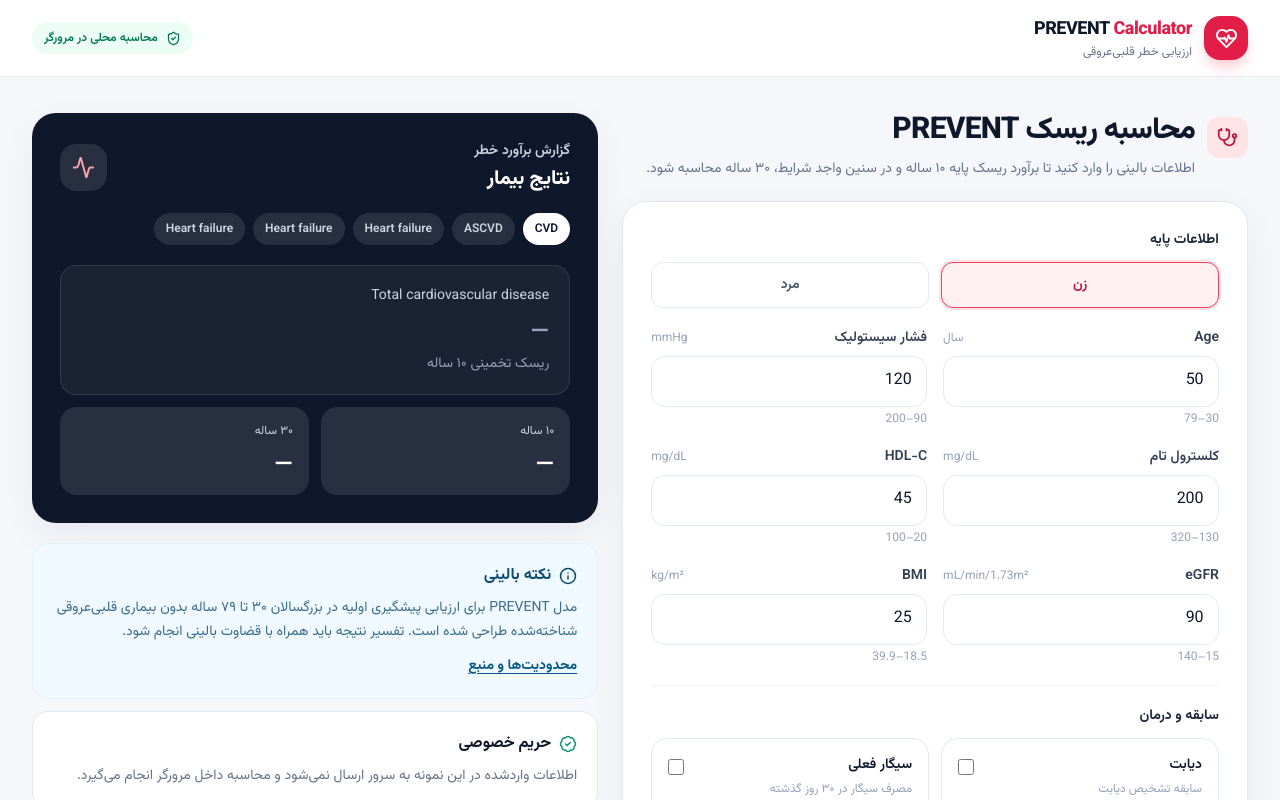
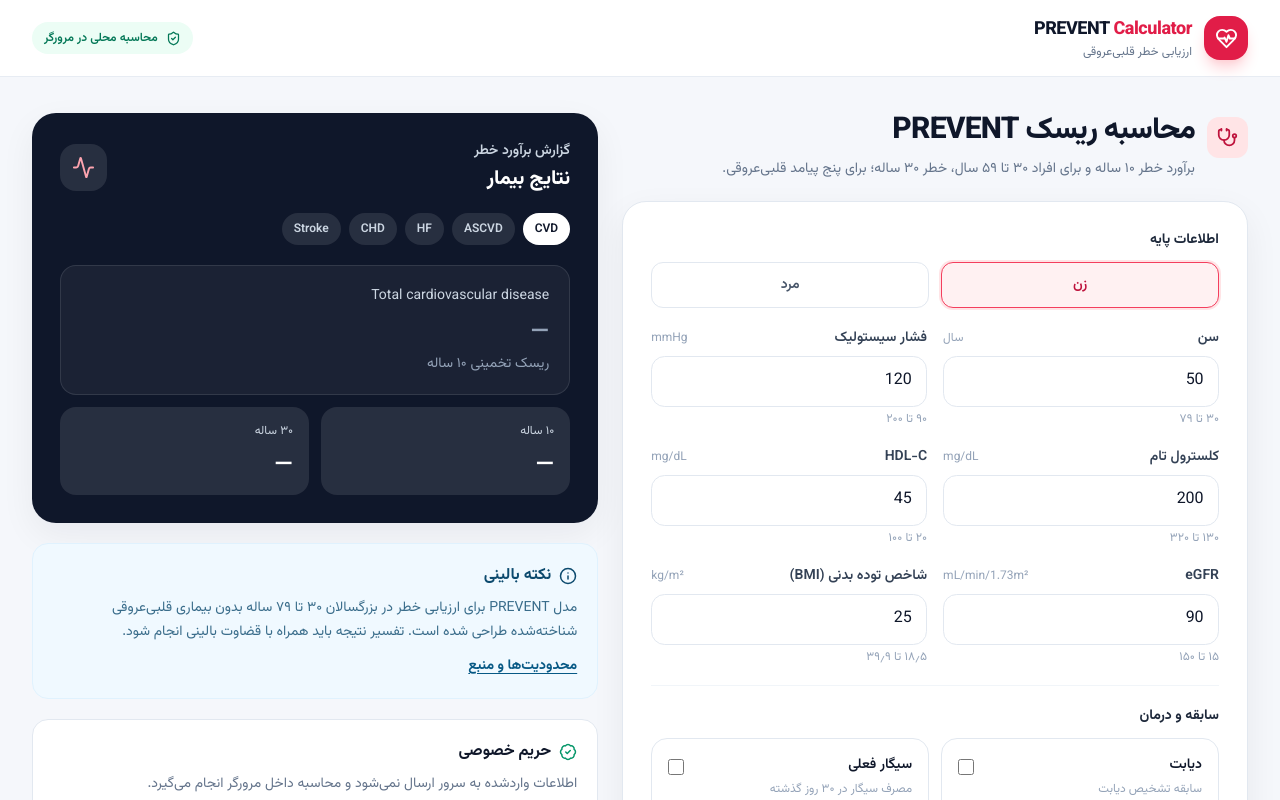
Before and after one commit to SeyedJavadMajidi/prevent-calculator, a React (Vite) app: page / in a window 1280 px wide. Shown: the top 800 px of the page. Built offline with nearby package versions, Linux system fonts and the light colour scheme.

Commit message:
Expose advanced predictors and five PREVENT outcomes in UI

```diff
--- a/src/App.jsx
+++ b/src/App.jsx
@@ -1,134 +1,211 @@
-import { useMemo, useState } from 'react';
+import { useState } from 'react';
 import { Activity, ArrowDownToLine, BadgeCheck, Calculator, HeartPulse, Info, RotateCcw, ShieldCheck, Stethoscope } from 'lucide-react';
 import { calculatePrevent, PREVENT_OUTCOMES } from './prevent.js';
 
-const initial = { sex:'female', age:'50', sbp:'120', totalCholesterol:'200', hdl:'45', egfr:'90', bmi:'25', diabetes:false, smoking:false, antiHTN:false, statin:false };
+const initial = {
+  sex: 'female', age: '50', sbp: '120', totalCholesterol: '200', hdl: '45',
+  egfr: '90', bmi: '25', diabetes: false, smoking: false, antiHTN: false,
+  statin: false, uacr: '', hba1c: '', sdi: '',
+};
 const fields = [
-  ['age','Age','سال','30–79','number'], ['sbp','فشار سیستولیک','mmHg','90–200','number'],
-  ['totalCholesterol','کلسترول تام','mg/dL','130–320','number'], ['hdl','HDL-C','mg/dL','20–100','number'],
-  ['egfr','eGFR','mL/min/1.73m²','15–140','number'], ['bmi','BMI','kg/m²','18.5–39.9','number']
+  ['age', 'سن', 'سال', '۳۰ تا ۷۹', 'number'],
+  ['sbp', 'فشار سیستولیک', 'mmHg', '۹۰ تا ۲۰۰', 'number'],
+  ['totalCholesterol', 'کلسترول تام', 'mg/dL', '۱۳۰ تا ۳۲۰', 'number'],
+  ['hdl', 'HDL-C', 'mg/dL', '۲۰ تا ۱۰۰', 'number'],
+  ['egfr', 'eGFR', 'mL/min/1.73m²', '۱۵ تا ۱۵۰', 'number'],
+  ['bmi', 'شاخص توده بدنی (BMI)', 'kg/m²', '۱۸٫۵ تا ۳۹٫۹', 'number'],
 ];
 const switches = [
-  ['diabetes','دیابت','سابقه تشخیص دیابت'], ['smoking','سیگار فعلی','مصرف سیگار در ۳۰ روز گذشته'],
-  ['antiHTN','داروی فشار خون','مصرف فعلی داروی ضد فشار خون'], ['statin','استاتین','مصرف فعلی داروی استاتین']
+  ['diabetes', 'دیابت', 'سابقه تشخیص دیابت'],
+  ['smoking', 'سیگار فعلی', 'مصرف سیگار در ۳۰ روز گذشته'],
+  ['antiHTN', 'داروی فشار خون', 'مصرف فعلی داروی ضد فشار خون'],
+  ['statin', 'استاتین', 'مصرف فعلی داروی استاتین'],
 ];
-function Field({name,label,unit,hint,value,onChange}) {
+const optionalFields = [
+  ['uacr', 'نسبت آلبومین به کراتینین ادرار (UACR)', 'mg/g', '۰٫۱ تا ۲۵٬۰۰۰'],
+  ['hba1c', 'هموگلوبین A1c (HbA1c)', '%', '۳ تا ۱۵'],
+  ['sdi', 'شاخص محرومیت اجتماعی (SDI)', 'دهک ۱ تا ۱۰', 'عدد صحیح'],
+];
+
+function Field({ name, label, unit, hint, value, onChange, optional = false }) {
   return <label className="block">
-    <span className="mb-2 flex items-center justify-between gap-2 text-sm font-semibold text-slate-700"><span>{label}</span><span className="text-xs font-normal text-slate-400" dir="ltr">{unit}</span></span>
-    <input className="field" name={name} type="number" inputMode="decimal" step="any" min={name==='bmi'?18.5:undefined} max={name==='bmi'?39.9:undefined} value={value} onChange={e=>onChange(name,e.target.value)} required />
+    <span className="mb-2 flex items-center justify-between gap-2 text-sm font-semibold text-slate-700">
+      <span>{label}</span><span className="text-xs font-normal text-slate-400" dir="ltr">{unit}</span>
+    </span>
+    <input
+      className="field"
+      name={name}
+      type="number"
+      inputMode="decimal"
+      step={name === 'sdi' ? '1' : 'any'}
+      min={name === 'bmi' ? 18.5 : undefined}
+      max={name === 'bmi' ? 39.9 : undefined}
+      value={value}
+      onChange={e => onChange(name, e.target.value)}
+      required={!optional}
+    />
     <span className="mt-1 block text-xs text-slate-400">{hint}</span>
   </label>;
 }
-function RiskCard({title,value,accent}) {
+function RiskCard({ title, value, accent }) {
   const n = Number(value);
   const riskClass = n < 5 ? 'text-emerald-700' : n < 10 ? 'text-amber-700' : 'text-rose-700';
   return <div className="rounded-2xl border border-slate-200 bg-white p-5 shadow-soft">
-    <div className="mb-3 flex items-center gap-2 text-sm font-medium text-slate-500"><span className={`h-2 w-2 rounded-full ${accent}`}/>{title}</div>
-    <div className={`text-4xl font-bold tracking-tight ${riskClass}`}>{Number(value).toFixed(1)}<span className="mr-1 text-xl">٪</span></div>
-    <div className="mt-3 h-2 overflow-hidden rounded-full bg-slate-100"><div className={`h-full rounded-full ${accent}`} style={{width:`${Math.min(100,n)}%`}}/></div>
-    <p className="mt-2 text-xs text-slate-400">برآورد احتمال طی دوره زمانی، نه تشخیص قطعی</p>
+    <div className="mb-3 flex items-center gap-2 text-sm font-medium text-slate-500">
+      <span className={`h-2 w-2 rounded-full ${accent}`} />{title}
+    </div>
+    <div className={`text-4xl font-bold tracking-tight ${riskClass}`}>
+      {n.toFixed(1)}<span className="mr-1 text-xl">٪</span>
+    </div>
+    <div className="mt-3 h-2 overflow-hidden rounded-full bg-slate-100">
+      <div className={`h-full rounded-full ${accent}`} style={{ width: `${Math.min(100, n)}%` }} />
+    </div>
+    <p className="mt-2 text-xs text-slate-400">برآورد احتمال طی دوره زمانی؛ نه تشخیص قطعی</p>
   </div>;
 }
+
 export default function App() {
-  const [form,setForm] = useState(initial);
-  const [result,setResult] = useState(null);
-  const [error,setError] = useState('');
-  const [tab,setTab] = useState('cvd');
-  const [showInfo,setShowInfo] = useState(false);
-  const [showAdvanced,setShowAdvanced] = useState(false);
-  const update = (key,value) => setForm(s=>({...s,[key]:value}));
-  const activeOutcome = PREVENT_OUTCOMES.find(o=>o.key===tab) || PREVENT_OUTCOMES[0];
-  const doCalculate = e => {
-    e.preventDefault(); setError('');
-    try { const r=calculatePrevent({...form,age:Number(form.age),sbp:Number(form.sbp),totalCholesterol:Number(form.totalCholesterol),hdl:Number(form.hdl),egfr:Number(form.egfr),bmi:Number(form.bmi)}); setResult(r); }
-    catch(err) { setResult(null); setError(err.message || 'لطفاً ورودی‌ها را بررسی کنید.'); }
+  const [form, setForm] = useState(initial);
+  const [result, setResult] = useState(null);
+  const [error, setError] = useState('');
+  const [tab, setTab] = useState('cvd');
+  const [showInfo, setShowInfo] = useState(false);
+  const [showAdvanced, setShowAdvanced] = useState(false);
+  const update = (key, value) => setForm(current => ({ ...current, [key]: value }));
+  const activeOutcome = PREVENT_OUTCOMES.find(outcome => outcome.key === tab) || PREVENT_OUTCOMES[0];
+
+  const doCalculate = event => {
+    event.preventDefault();
+    setError('');
+    try {
+      const numericKeys = ['age', 'sbp', 'totalCholesterol', 'hdl', 'egfr', 'bmi'];
+      const input = { ...form };
+      numericKeys.forEach(key => { input[key] = Number(form[key]); });
+      ['uacr', 'hba1c', 'sdi'].forEach(key => {
+        input[key] = form[key] === '' ? null : Number(form[key]);
+      });
+      setResult(calculatePrevent(input));
+    } catch (err) {
+      setResult(null);
+      setError(err.message || 'لطفاً ورودی‌ها را بررسی کنید.');
+    }
   };
-  const reset = () => { setForm(initial); setResult(null); setError(''); };
+  const reset = () => {
+    setForm(initial);
+    setResult(null);
+    setError('');
+    setTab('cvd');
+  };
   const exportCsv = () => {
     if (!result) return;
-    const rows=[['Outcome','10-year risk (%)','30-year risk (%)'],...PREVENT_OUTCOMES.map(o=>[o.label,result.tenYear[o.key]?.toFixed(3) ?? '',result.thirtyYear?.[o.key]?.toFixed(3) ?? ''])];
-    const csv='\uFEFF'+rows.map(r=>r.map(v=>`"${String(v).replaceAll('"','""')}"`).join(',')).join('\n');
-    const url=URL.createObjectURL(new Blob([csv],{type:'text/csv;charset=utf-8;'}));
-    const a=document.createElement('a'); a.href=url; a.download='prevent-risk-results.csv'; a.click(); URL.revokeObjectURL(url);
+    const rows = [
+      ['Outcome', '10-year risk (%)', '30-year risk (%)'],
+      ...PREVENT_OUTCOMES.map(outcome => [
+        outcome.label,
+        result.tenYear[outcome.key]?.toFixed(3) ?? '',
+        result.thirtyYear?.[outcome.key]?.toFixed(3) ?? '',
+      ]),
+    ];
+    const csv = '\uFEFF' + rows.map(row => row.map(value => `"${String(value).replaceAll('"', '""')}"`).join(',')).join('\n');
+    const url = URL.createObjectURL(new Blob([csv], { type: 'text/csv;charset=utf-8;' }));
+    const anchor = document.createElement('a');
+    anchor.href = url;
+    anchor.download = 'prevent-risk-results.csv';
+    anchor.click();
+    URL.revokeObjectURL(url);
   };
+
   return <div className="min-h-screen bg-[#f5f7fb] text-slate-900">
     <header className="border-b border-slate-200/80 bg-white">
       <div className="mx-auto flex max-w-7xl items-center justify-between gap-4 px-4 py-4 sm:px-6 lg:px-8">
         <div className="flex items-center gap-3">
-          <div className="grid h-11 w-11 place-items-center rounded-2xl bg-rose-600 text-white shadow-lg shadow-rose-200"><HeartPulse size={23}/></div>
+          <div className="grid h-11 w-11 place-items-center rounded-2xl bg-rose-600 text-white shadow-lg shadow-rose-200"><HeartPulse size={23} /></div>
           <div><div className="text-lg font-extrabold tracking-tight">PREVENT <span className="text-rose-600">Calculator</span></div><div className="text-xs text-slate-500">ارزیابی خطر قلبی‌عروقی</div></div>
         </div>
-        <div className="hidden items-center gap-2 rounded-full bg-emerald-50 px-3 py-2 text-xs font-semibold text-emerald-700 sm:flex"><ShieldCheck size={15}/> محاسبه محلی در مرورگر</div>
+        <div className="hidden items-center gap-2 rounded-full bg-emerald-50 px-3 py-2 text-xs font-semibold text-emerald-700 sm:flex"><ShieldCheck size={15} /> محاسبه محلی در مرورگر</div>
       </div>
     </header>
+
     <main className="mx-auto grid max-w-7xl gap-6 px-4 py-6 sm:px-6 lg:grid-cols-[minmax(0,1.05fr)_minmax(0,.95fr)] lg:px-8 lg:py-9">
       <section className="space-y-5">
         <div className="flex items-start gap-3">
-          <div className="mt-1 rounded-xl bg-rose-100 p-2.5 text-rose-700"><Stethoscope size={21}/></div>
-          <div><h1 className="text-2xl font-extrabold tracking-tight sm:text-3xl">محاسبه ریسک PREVENT</h1><p className="mt-2 max-w-2xl text-sm leading-6 text-slate-500">اطلاعات بالینی را وارد کنید تا برآورد ریسک پایه ۱۰ ساله و در سنین واجد شرایط، ۳۰ ساله محاسبه شود.</p></div>
+          <div className="mt-1 rounded-xl bg-rose-100 p-2.5 text-rose-700"><Stethoscope size={21} /></div>
+          <div><h1 className="text-2xl font-extrabold tracking-tight sm:text-3xl">محاسبه ریسک PREVENT</h1><p className="mt-2 max-w-2xl text-sm leading-6 text-slate-500">برآورد خطر ۱۰ ساله و برای افراد ۳۰ تا ۵۹ سال، خطر ۳۰ ساله؛ برای پنج پیامد قلبی‌عروقی.</p></div>
         </div>
+
         <form onSubmit={doCalculate} className="space-y-5 rounded-3xl border border-slate-200 bg-white p-5 shadow-soft sm:p-7">
           <div>
             <div className="mb-3 text-sm font-bold text-slate-800">اطلاعات پایه</div>
             <div className="grid grid-cols-2 gap-3">
-              {[['female','زن'],['male','مرد']].map(([value,label])=><button type="button" key={value} onClick={()=>update('sex',value)} className={`rounded-xl border px-4 py-3 text-sm font-semibold transition ${form.sex===value?'border-rose-500 bg-rose-50 text-rose-700 ring-2 ring-rose-100':'border-slate-200 bg-white text-slate-600 hover:border-slate-300'}`}>{label}</button>)}
+              {['female', 'male'].map(value => <button type="button" key={value} onClick={() => update('sex', value)} className={`rounded-xl border px-4 py-3 text-sm font-semibold transition ${form.sex === value ? 'border-rose-500 bg-rose-50 text-rose-700 ring-2 ring-rose-100' : 'border-slate-200 bg-white text-slate-600 hover:border-slate-300'}`}>{value === 'female' ? 'زن' : 'مرد'}</button>)}
             </div>
           </div>
           <div className="grid gap-x-4 gap-y-5 sm:grid-cols-2">
-            {fields.map(([name,label,unit,hint])=><Field key={name} name={name} label={label} unit={unit} hint={hint} value={form[name]} onChange={update}/>)}
+            {fields.map(([name, label, unit, hint]) => <Field key={name} name={name} label={label} unit={unit} hint={hint} value={form[name]} onChange={update} />)}
           </div>
+
           <div className="border-t border-slate-100 pt-5">
             <div className="mb-3 text-sm font-bold text-slate-800">سابقه و درمان</div>
             <div className="grid gap-3 sm:grid-cols-2">
-              {switches.map(([name,label,desc])=><label key={name} className="flex cursor-pointer items-start justify-between gap-3 rounded-2xl border border-slate-200 p-4 transition hover:border-slate-300">
-                <span><span className="block text-sm font-semibold">{label}</span><span className="mt-1 block text-xs leading-5 text-slate-400">{desc}</span></span>
-                <input className="mt-1 h-4 w-4 accent-rose-600" type="checkbox" checked={form[name]} onChange={e=>update(name,e.target.checked)}/>
+              {switches.map(([name, label, description]) => <label key={name} className="flex cursor-pointer items-start justify-between gap-3 rounded-2xl border border-slate-200 p-4 transition hover:border-slate-300">
+                <span><span className="block text-sm font-semibold">{label}</span><span className="mt-1 block text-xs leading-5 text-slate-400">{description}</span></span>
+                <input className="mt-1 h-4 w-4 accent-rose-600" type="checkbox" checked={form[name]} onChange={event => update(name, event.target.checked)} />
               </label>)}
             </div>
           </div>
-          <button type="button" onClick={()=>setShowAdvanced(v=>!v)} className="flex w-full items-center justify-between rounded-xl bg-slate-50 px-4 py-3 text-sm font-semibold text-slate-600 hover:bg-slate-100">
-            <span>پیش‌بین‌های تکمیلی (UACR، HbA1c و SDI)</span><span>{showAdvanced?'−':'+'}</span>
+
+          <button type="button" onClick={() => setShowAdvanced(value => !value)} className="flex w-full items-center justify-between rounded-xl bg-slate-50 px-4 py-3 text-sm font-semibold text-slate-600 hover:bg-slate-100">
+            <span>پیش‌بین‌های تکمیلی (اختیاری): UACR، HbA1c و SDI</span><span>{showAdvanced ? '−' : '+'}</span>
           </button>
-          {showAdvanced&&<div className="rounded-xl border border-amber-200 bg-amber-50 p-4 text-sm leading-6 text-amber-900">این نسخه هنوز ضرایب رسمی مدل‌های دارای UACR، HbA1c و شاخص محرومیت اجتماعی (SDI) را محاسبه نمی‌کند. برای جلوگیری از ارائه عدد گمراه‌کننده، این متغیرها در نتیجه دخالت داده نمی‌شوند.</div>}
-          {error&&<div role="alert" className="rounded-xl border border-rose-200 bg-rose-50 px-4 py-3 text-sm text-rose-700">{error}</div>}
+          {showAdvanced && <div className="space-y-4 rounded-2xl border border-slate-200 p-4">
+            <p className="text-xs leading-5 text-slate-500">هر موردی که در دسترس نیست خالی بماند. مدل دارای شاخص‌های مفقود بودن، ورودی‌های واردنشده را جداگانه مدیریت می‌کند.</p>
+            <div className="grid gap-x-4 gap-y-5 sm:grid-cols-2">
+              {optionalFields.map(([name, label, unit, hint]) => <Field key={name} name={name} label={label} unit={unit} hint={hint} value={form[name]} onChange={update} optional />)}
+            </div>
+          </div>}
+
+          {error && <div role="alert" className="rounded-xl border border-rose-200 bg-rose-50 px-4 py-3 text-sm text-rose-700">{error}</div>}
           <div className="flex flex-col gap-3 pt-1 sm:flex-row">
-            <button className="flex flex-1 items-center justify-center gap-2 rounded-xl bg-rose-600 px-5 py-3.5 text-sm font-bold text-white shadow-lg shadow-rose-200 transition hover:bg-rose-700" type="submit"><Calculator size={18}/> محاسبه ریسک</button>
-            <button className="flex items-center justify-center gap-2 rounded-xl border border-slate-200 px-5 py-3.5 text-sm font-semibold text-slate-600 hover:bg-slate-50" type="button" onClick={reset}><RotateCcw size={16}/> پاک‌کردن</button>
+            <button className="flex flex-1 items-center justify-center gap-2 rounded-xl bg-rose-600 px-5 py-3.5 text-sm font-bold text-white shadow-lg shadow-rose-200 transition hover:bg-rose-700" type="submit"><Calculator size={18} /> محاسبه ریسک</button>
+            <button className="flex items-center justify-center gap-2 rounded-xl border border-slate-200 px-5 py-3.5 text-sm font-semibold text-slate-600 hover:bg-slate-50" type="button" onClick={reset}><RotateCcw size={16} /> پاک‌کردن</button>
           </div>
         </form>
       </section>
+
       <aside className="space-y-5">
         <div className="rounded-3xl bg-slate-900 p-6 text-white shadow-soft sm:p-7">
           <div className="flex items-center justify-between gap-3">
             <div><div className="text-sm font-semibold text-slate-300">گزارش برآورد خطر</div><h2 className="mt-1 text-xl font-extrabold">نتایج بیمار</h2></div>
-            <div className="rounded-2xl bg-white/10 p-3 text-rose-300"><Activity size={23}/></div>
+            <div className="rounded-2xl bg-white/10 p-3 text-rose-300"><Activity size={23} /></div>
           </div>
           <div className="mt-5 flex flex-wrap gap-2">
-            {PREVENT_OUTCOMES.map(o=><button key={o.key} onClick={()=>setTab(o.key)} className={`rounded-full px-3 py-2 text-xs font-semibold transition ${tab===o.key?'bg-white text-slate-900':'bg-white/10 text-slate-300 hover:bg-white/15'}`}>{o.key==='cvd'?'CVD':o.key==='ascvd'?'ASCVD':'Heart failure'}</button>)}
+            {PREVENT_OUTCOMES.map(outcome => <button type="button" key={outcome.key} onClick={() => setTab(outcome.key)} className={`rounded-full px-3 py-2 text-xs font-semibold transition ${tab === outcome.key ? 'bg-white text-slate-900' : 'bg-white/10 text-slate-300 hover:bg-white/15'}`}>{({ cvd: 'CVD', ascvd: 'ASCVD', hf: 'HF', chd: 'CHD', stroke: 'Stroke' })[outcome.key]}</button>)}
           </div>
           <div className="mt-5 rounded-2xl border border-white/10 bg-white/5 p-5">
             <div className="text-sm text-slate-300">{activeOutcome.label}</div>
-            {result?<div className="mt-2 text-4xl font-extrabold">{result.tenYear[tab].toFixed(1)}<span className="mr-1 text-xl">٪</span></div>:<div className="mt-2 text-2xl font-bold text-slate-400">—</div>}
+            {result ? <div className="mt-2 text-4xl font-extrabold">{result.tenYear[tab].toFixed(1)}<span className="mr-1 text-xl">٪</span></div> : <div className="mt-2 text-2xl font-bold text-slate-400">—</div>}
             <div className="mt-2 text-sm text-slate-400">ریسک تخمینی ۱۰ ساله</div>
           </div>
           <div className="mt-3 grid grid-cols-2 gap-3">
-            <div className="rounded-2xl bg-white/10 p-4"><div className="text-xs text-slate-300">۱۰ ساله</div><div className="mt-2 text-2xl font-bold">{result?result.tenYear[tab].toFixed(1)+'٪':'—'}</div></div>
-            <div className="rounded-2xl bg-white/10 p-4"><div className="text-xs text-slate-300">۳۰ ساله</div><div className="mt-2 text-2xl font-bold">{result?.thirtyYear?result.thirtyYear[tab].toFixed(1)+'٪':'—'}</div></div>
+            <div className="rounded-2xl bg-white/10 p-4"><div className="text-xs text-slate-300">۱۰ ساله</div><div className="mt-2 text-2xl font-bold">{result ? result.tenYear[tab].toFixed(1) + '٪' : '—'}</div></div>
+            <div className="rounded-2xl bg-white/10 p-4"><div className="text-xs text-slate-300">۳۰ ساله</div><div className="mt-2 text-2xl font-bold">{result?.thirtyYear ? result.thirtyYear[tab].toFixed(1) + '٪' : '—'}</div></div>
           </div>
-          {result&&<button onClick={exportCsv} className="mt-4 flex w-full items-center justify-center gap-2 rounded-xl bg-white px-4 py-3 text-sm font-bold text-slate-900 hover:bg-slate-100"><ArrowDownToLine size={17}/> دریافت نتایج CSV</button>}
+          {result && <button type="button" onClick={exportCsv} className="mt-4 flex w-full items-center justify-center gap-2 rounded-xl bg-white px-4 py-3 text-sm font-bold text-slate-900 hover:bg-slate-100"><ArrowDownToLine size={17} /> دریافت نتایج CSV</button>}
         </div>
-        <div className="grid gap-3 sm:grid-cols-2 lg:grid-cols-1">
-          {result&&<div className="grid gap-3 sm:grid-cols-2 lg:grid-cols-1">{PREVENT_OUTCOMES.map(o=><RiskCard key={o.key} title={o.label} value={result.tenYear[o.key]} accent={o.key==='cvd'?'bg-rose-500':o.key==='ascvd'?'bg-amber-500':'bg-sky-500'}/>)}</div>}
-          <div className="rounded-2xl border border-sky-100 bg-sky-50 p-5">
-            <div className="flex items-center gap-2 font-bold text-sky-900"><Info size={18}/> نکته بالینی</div>
-            <p className="mt-2 text-sm leading-6 text-sky-900/80">مدل PREVENT برای ارزیابی پیشگیری اولیه در بزرگسالان ۳۰ تا ۷۹ ساله بدون بیماری قلبی‌عروقی شناخته‌شده طراحی شده است. تفسیر نتیجه باید همراه با قضاوت بالینی انجام شود.</p>
-            <button onClick={()=>setShowInfo(v=>!v)} className="mt-3 text-sm font-bold text-sky-800 underline underline-offset-4">{showInfo?'بستن توضیحات':'محدودیت‌ها و منبع'}</button>
-            {showInfo&&<p className="mt-3 border-t border-sky-200 pt-3 text-xs leading-6 text-sky-900/80">نسخه فعلی بر اساس ضرایب مدل پایه ساده‌شده در فایل اکسل پیاده‌سازی شده است؛ هنوز معادل کامل ماشین‌حساب رسمی AHA نیست و نباید به‌تنهایی مبنای تصمیم درمانی باشد. منبع مدل: American Heart Association PREVENT Equations.</p>}
-          </div>
-          <div className="rounded-2xl border border-slate-200 bg-white p-5">
-            <div className="flex items-center gap-2 font-bold"><BadgeCheck size={18} className="text-emerald-600"/> حریم خصوصی</div>
-            <p className="mt-2 text-sm leading-6 text-slate-500">اطلاعات واردشده در این نمونه به سرور ارسال نمی‌شود و محاسبه داخل مرورگر انجام می‌گیرد.</p>
-          </div>
+
+        {result && <div className="grid gap-3 sm:grid-cols-2">
+          {PREVENT_OUTCOMES.map(outcome => <RiskCard key={outcome.key} title={outcome.label} value={result.tenYear[outcome.key]} accent={({ cvd: 'bg-rose-500', ascvd: 'bg-amber-500', hf: 'bg-sky-500', chd: 'bg-violet-500', stroke: 'bg-indigo-500' })[outcome.key]} />)}
+        </div>}
+
+        <div className="rounded-2xl border border-sky-100 bg-sky-50 p-5">
+          <div className="flex items-center gap-2 font-bold text-sky-900"><Info size={18} /> نکته بالینی</div>
+          <p className="mt-2 text-sm leading-6 text-sky-900/80">مدل PREVENT برای ارزیابی خطر در بزرگسالان ۳۰ تا ۷۹ ساله بدون بیماری قلبی‌عروقی شناخته‌شده طراحی شده است. تفسیر نتیجه باید همراه با قضاوت بالینی انجام شود.</p>
+          <button type="button" onClick={() => setShowInfo(value => !value)} className="mt-3 text-sm font-bold text-sky-800 underline underline-offset-4">{showInfo ? 'بستن توضیحات' : 'محدودیت‌ها و منبع'}</button>
+          {showInfo && <p className="mt-3 border-t border-sky-200 pt-3 text-xs leading-6 text-sky-900/80">ضرایب از جداول مدل ساده‌شده در فایل تکمیلی ارائه‌شده استخراج شده‌اند. این نسخه هنوز با خروجی‌های مرجع رسمی AHA به‌طور مستقل تطبیق داده نشده است؛ برای تصمیم‌گیری درمانی به‌تنهایی استفاده نشود.</p>}
+        </div>
+        <div className="rounded-2xl border border-slate-200 bg-white p-5">
+          <div className="flex items-center gap-2 font-bold"><BadgeCheck size={18} className="text-emerald-600" /> حریم خصوصی</div>
+          <p className="mt-2 text-sm leading-6 text-slate-500">اطلاعات واردشده به سرور ارسال نمی‌شود و محاسبه داخل مرورگر انجام می‌گیرد.</p>
         </div>
       </aside>
     </main>
```
